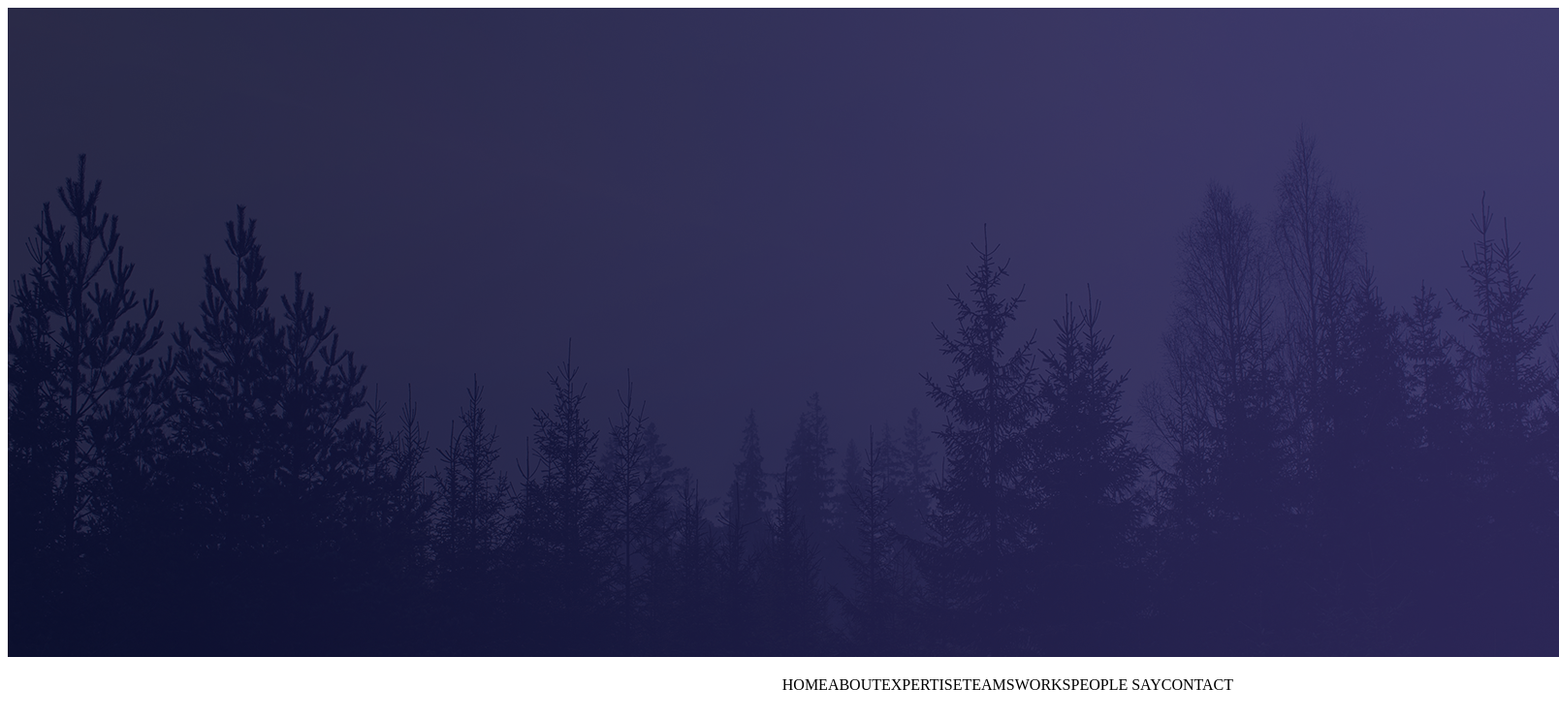
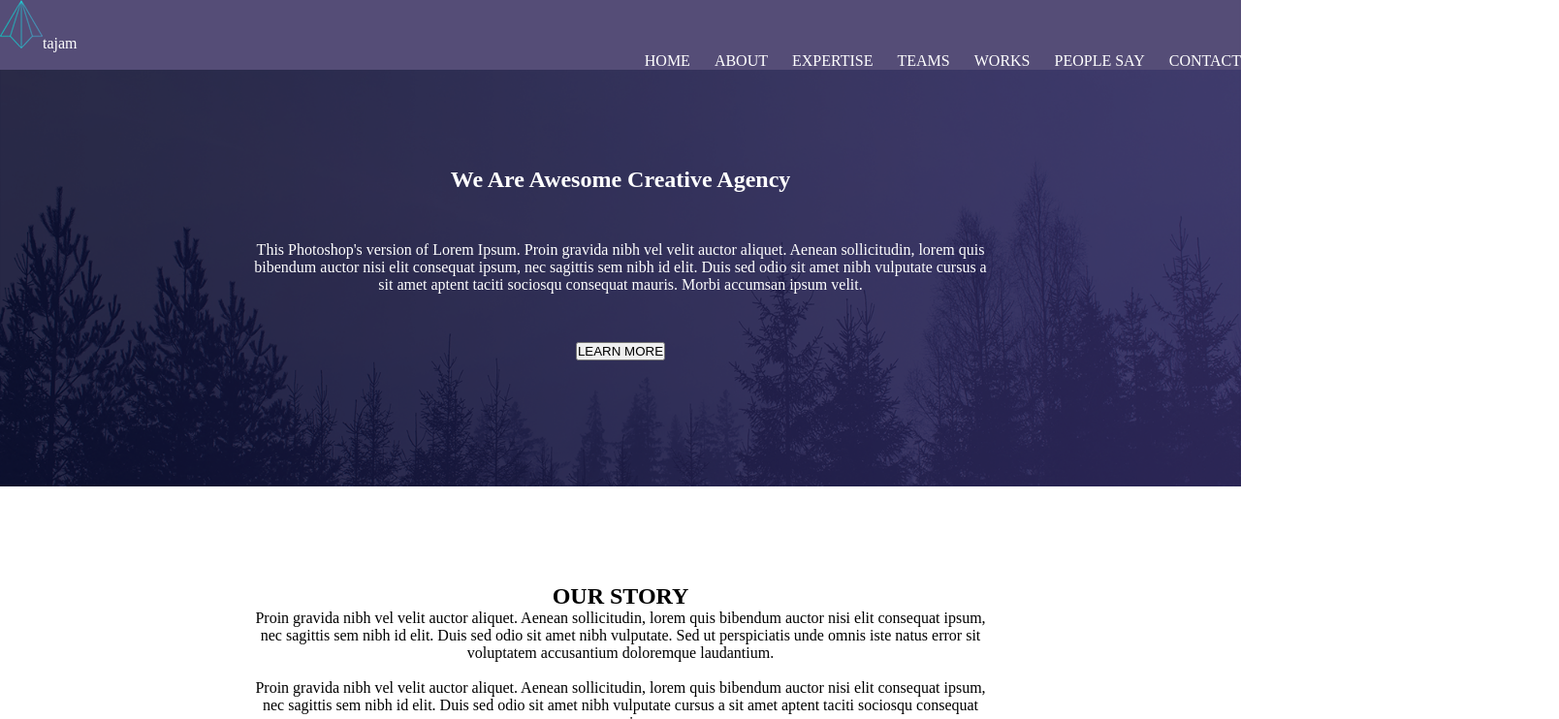
Before and after one commit to sevilcankiz/psd_to_html, a plain HTML site: page index.html in a window 1280 px wide. Shown: the top 742 px of the page at 97% size, 1608 px wide, since content can reach past the window. Drawn offline with Linux system fonts and the light colour scheme.

Commit message:
Weiterbearbeitung

```diff
--- a/index.html
+++ b/index.html
@@ -8,23 +8,21 @@
     <title>tajam</title>
 
 </head>
-<header>
-    <section id="section1">
-        <img src="images/bgk-header.png">
-        <nav>
-            <p>HOME</p>
-            <p>ABOUT</p>
-            <p>EXPERTISE</p>
-            <p>TEAMS</p>
-            <p>WORKS</p>
-            <p>PEOPLE SAY</p>
-            <p>CONTACT</p>
-        </nav>
-    </section>
-</header>
 
 <body>
 
+    <header>
+        <img src="images/png/logo.png" alt="Logo"><span>tajam</span>
+        <nav>
+            <a>HOME</a>
+            <a>ABOUT</a>
+            <a>EXPERTISE</a>
+            <a>TEAMS</a>
+            <a>WORKS</a>
+            <a>PEOPLE SAY</a>
+            <a>CONTACT</a>
+        </nav>
+    </header>
     <section id="section2">
         <h1>We Are Awesome Creative Agency</h1>
         <p>This Photoshop's version of Lorem Ipsum.
@@ -59,8 +57,12 @@
     </section>
 
     <section id="section5">
-        <H5>EXPERTISE</H5>
+        <h2>EXPERTISE</h2>
         <p>Cupcake ipsum dolor. Sit amet marshmallow topping cheesecake muffin.</p>
+        <div>
+            <h5>Web Design and Development</h5>
+            <p>fgfgfdsg</p>
+        </div>
     </section>
 
     <section id="section6"></section>
--- a/style.css
+++ b/style.css
@@ -1,24 +1,31 @@
 * {
+    margin: 0;
+    padding: 0;
     box-sizing: border-box;
 }
-
-
-nav, #section2 {
-
-
+header {
+    background: #554d77;
+    color: #fff;
 }
-
-nav {
+header > nav {
     display: flex;
     flex-direction: row;
     justify-content: flex-end;
-    align-items: ;
+    gap: 25px;
+}
+section{
 
+    padding: 100px 0 130px;
 }
-
-#section2 {
-    justify-content: center space-between;
-    align-items: center;
+#section2, #section4, #section6 {
+    background: url('images/bgk-header.png');
+    background-size: cover;
+    color: #fff;
+}
+section > p, section > h1, section > h2, section > button  {
+    max-width: 774px;
     text-align: center;
-    width: 500px;
+    margin: 0 auto;
 }
+#section2 > button  { display: block; }
+#section2 > p   { padding: 50px 0; }
```
